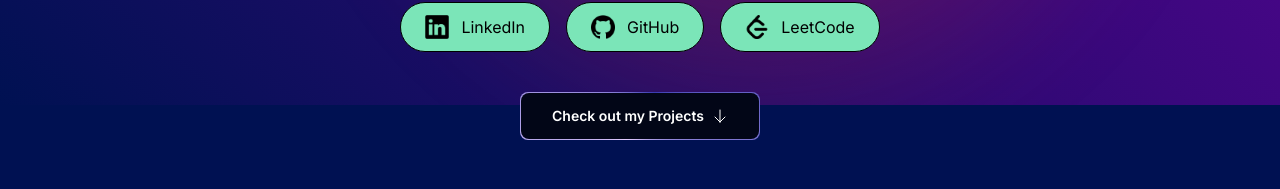
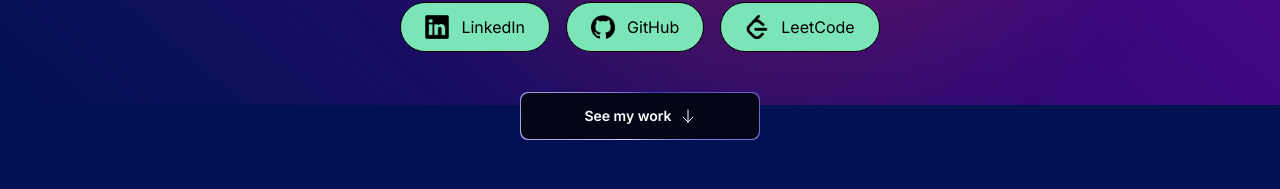
Before and after one commit to cscrim/portfolio, a Next.js app: page / in a window 1280 px wide. Shown: the part 695-884 px from the top of the page. Built offline with nearby package versions, Linux system fonts and the light colour scheme.

Commit message:
update magic button text for projects section

```diff
--- a/src/sections/Hero.tsx
+++ b/src/sections/Hero.tsx
@@ -107,7 +107,7 @@ export const HeroSection = () => {
           <div className="flex flex-col md:flex-row justify-center items-center mt-8 gap-4">
             <a href="#projects">
               <MagicButton
-                title="Check out my Projects"
+                title="See my work"
                 icon={<ArrowDown className="size-4" />}
                 position="right"
               />
```
